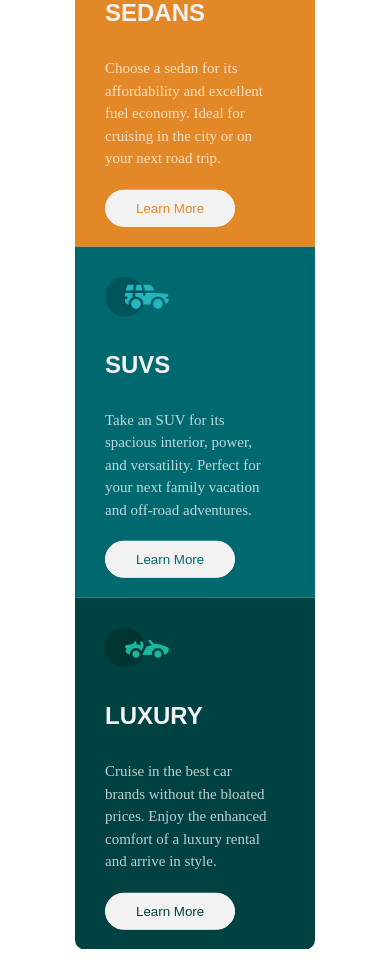
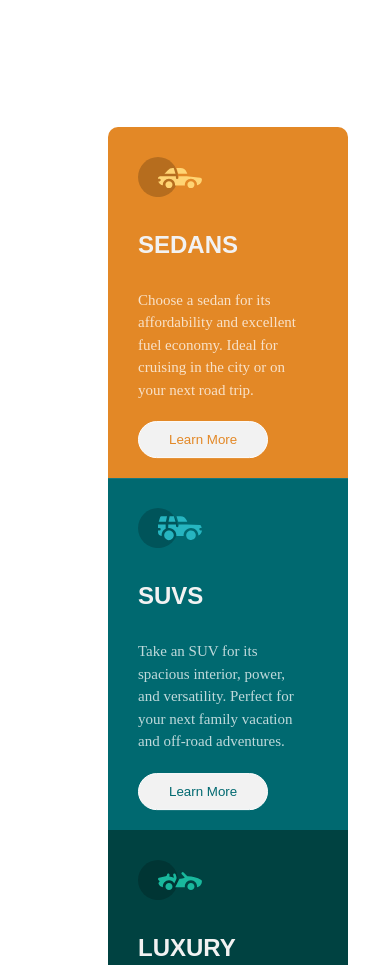
Before and after one commit to Boristanoh/site2, a plain HTML site: page index.html in a window 390 px wide. Shown: the top 965 px of the page. Drawn offline with Linux system fonts and the light colour scheme.

Commit message:
Update style.css

```diff
--- a/style.css
+++ b/style.css
@@ -114,5 +114,11 @@ footer{
 
     }
 
+    body{
+        top: 40%;
+        left: 40%;
+        transform: translate(-20%, -20%);
+    }
+
 
 }
```
